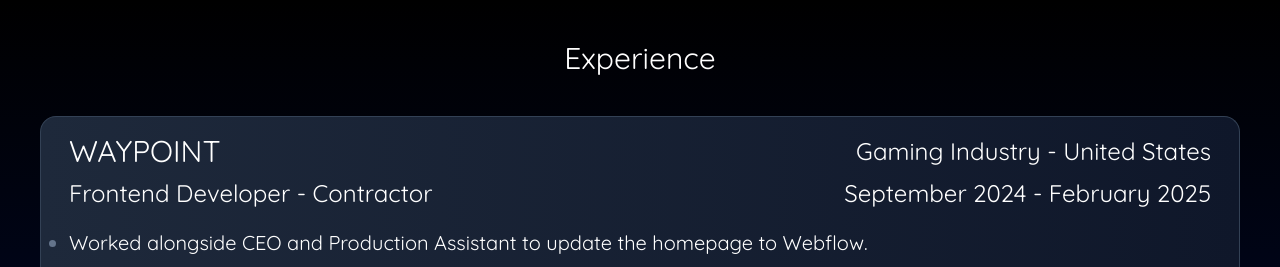
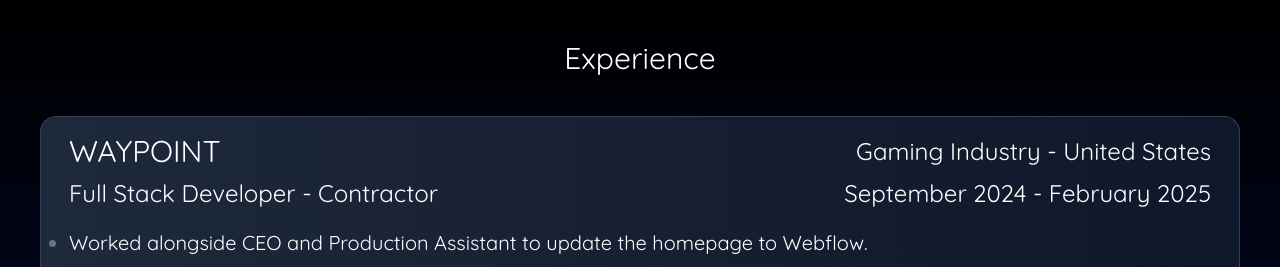
Before and after one commit to jt-96/portfolio-v2, a Next.js app: page /portfolio-v2/experience in a window 1280 px wide. Shown: the top 267 px of the page. Built offline with nearby package versions, Linux system fonts and the light colour scheme.

Commit message:
fix: change job title

```diff
--- a/src/app/experience/page.tsx
+++ b/src/app/experience/page.tsx
@@ -19,7 +19,7 @@
             </h2>
           </div>
           <div className="flex flex-row mx-5 justify-between align-center items-center md:flex-row md:mx-5">
-            <h3 className="text-md lg:text-2xl">Frontend Developer - Contractor</h3>
+            <h3 className="text-md lg:text-2xl">Full Stack Developer - Contractor</h3>
             <h3 className="text-md lg:text-2xl">September 2024 - February 2025</h3>
           </div>
           <div className="flex flex-col justify-center items-center align-center my-3 mx-5">
```
